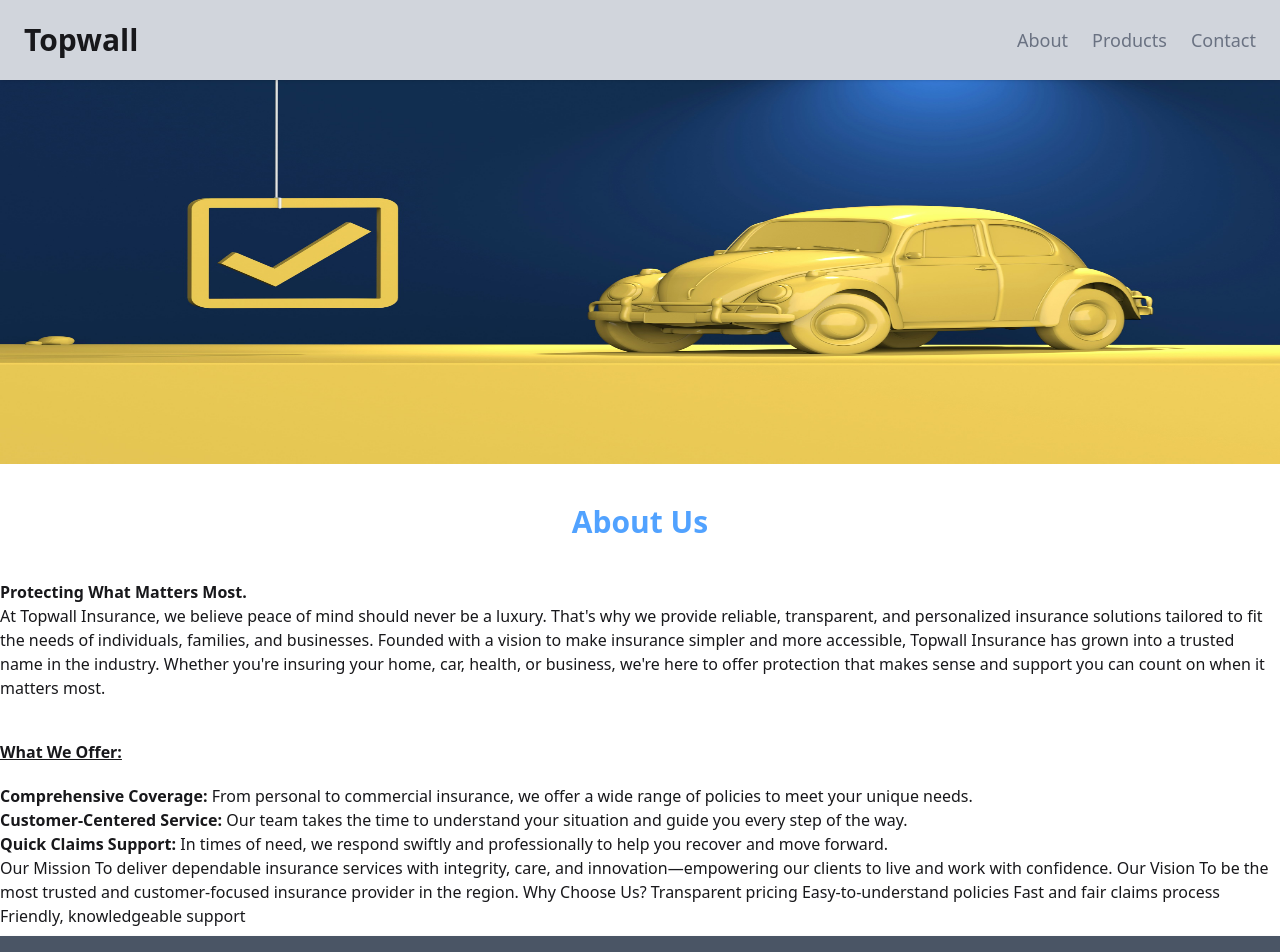
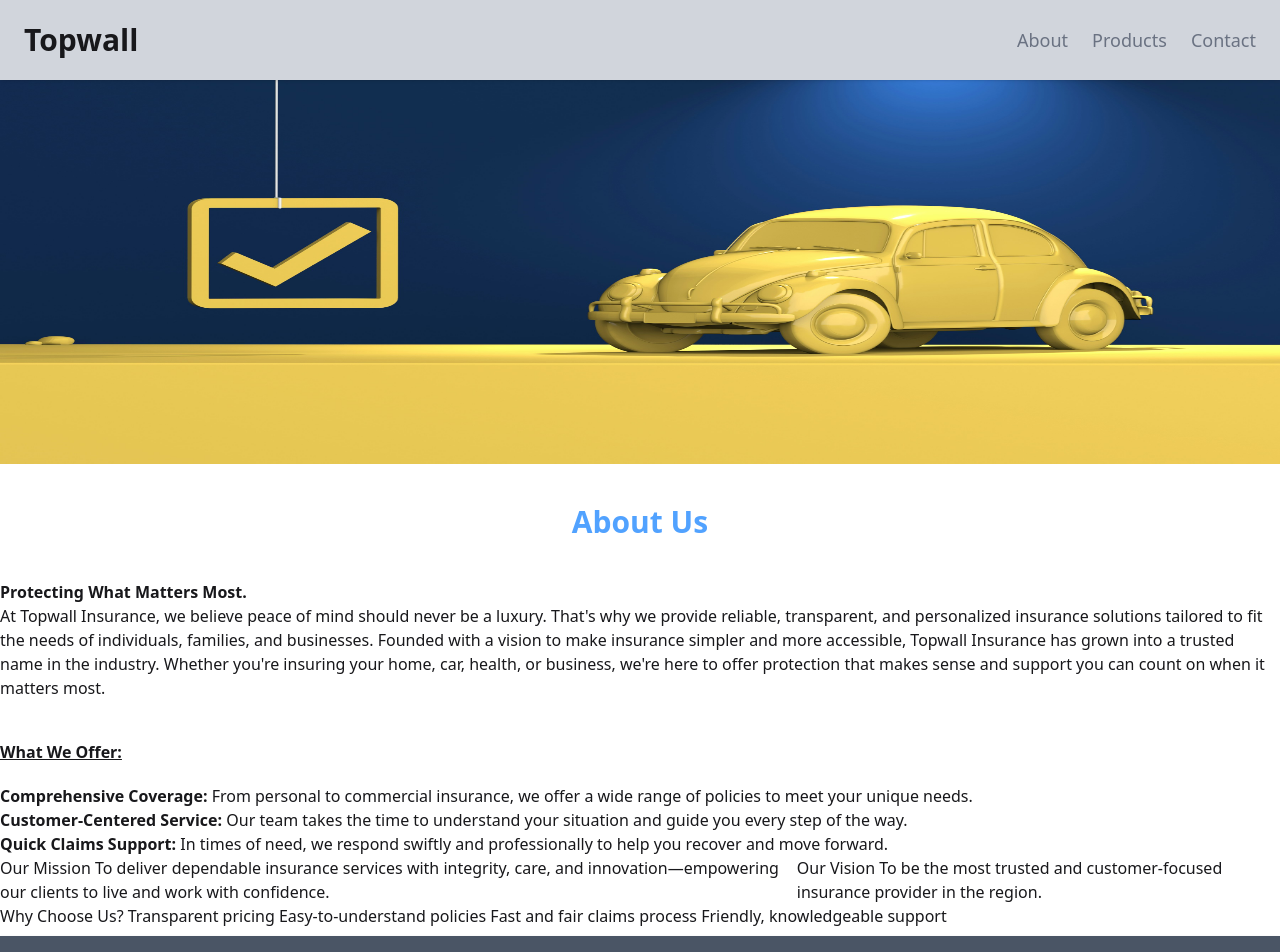
Before and after one commit to Vince-arch/Topwall, a React (Vite) app: page /about in a window 1280 px wide. Shown: the top 952 px of the page. Built offline with nearby package versions, Linux system fonts and the light colour scheme.

Commit message:
adding changes

```diff
--- a/src/pages/About.jsx
+++ b/src/pages/About.jsx
@@ -1,5 +1,7 @@
 import React from 'react'
 import car from '../assets/car.jpg'
+
+
 const About = () => {
   return (
     <div>
@@ -29,10 +31,18 @@ const About = () => {
         <p>
           <span className='font-bold mb-3'>Quick Claims Support:</span> In times of need, we respond swiftly and professionally to help you recover and move forward.
         </p>
-        Our Mission
-        To deliver dependable insurance services with integrity, care, and innovation—empowering our clients to live and work with confidence.
-        Our Vision
-        To be the most trusted and customer-focused insurance provider in the region.
+
+        <div className='flex flex-row'>
+          <div>
+            Our Mission
+            To deliver dependable insurance services with integrity, care, and innovation—empowering our clients to live and work with confidence.
+          </div>
+          <div>
+            Our Vision
+            To be the most trusted and customer-focused insurance provider in the region.
+          </div>
+
+        </div>
         Why Choose Us?
         Transparent pricing
         Easy-to-understand policies
```
Also changed, not shown: src/assets/mission.png (added).
